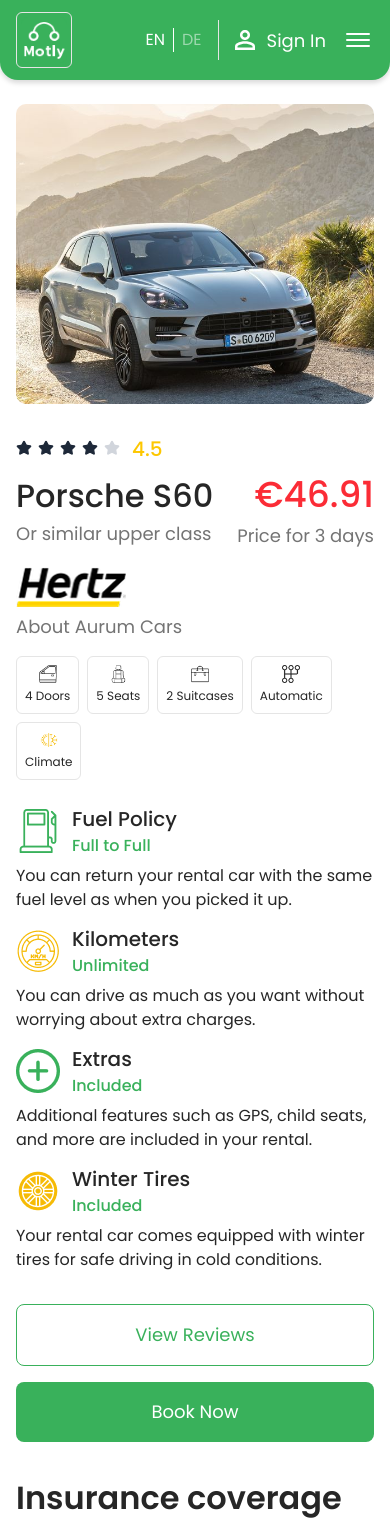
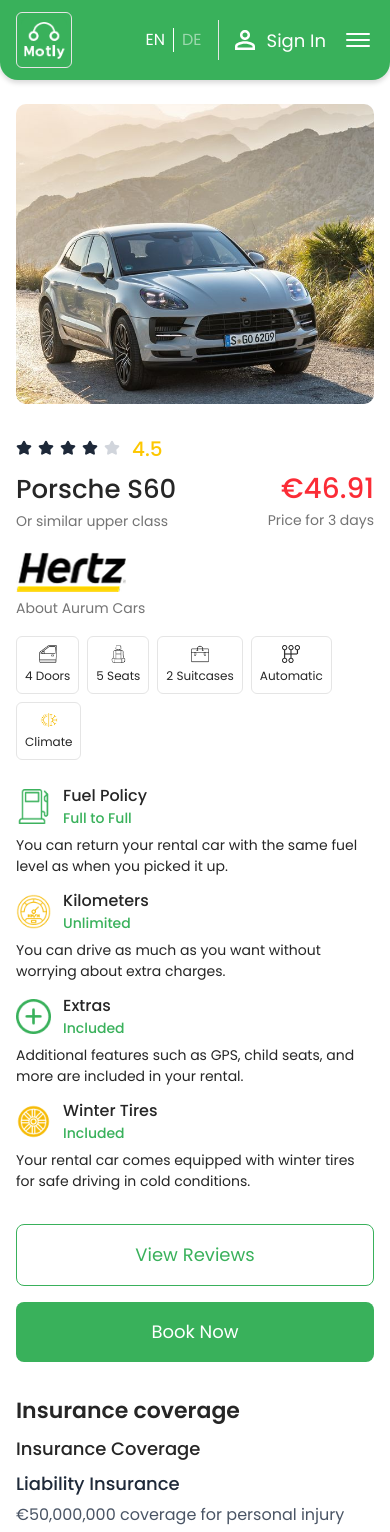
Before and after one commit to mijanConnect/motly-car-rental-website-mahsundic, a Next.js app: page /view-details in a window 390 px wide. Shown: the top 1532 px of the page. Built offline with nearby package versions, Linux system fonts and the light colour scheme.

Commit message:
View details responsive completed

```diff
--- /dev/null
+++ b/app/components/ui/Description.tsx
@@ -0,0 +1,7 @@
+export default function Description() {
+  return (
+    <>
+      <p className="text-[12px] md:text-[16px] text-primaryText"></p>
+    </>
+  );
+}
--- a/app/components/view-details/AdditionalFeatures.tsx
+++ b/app/components/view-details/AdditionalFeatures.tsx
@@ -15,17 +15,30 @@
     <>
       <div className="flex-1">
         <div className="flex gap-3 items-center">
-          <Image src={imageUrl} alt="Icon" width={44} height={44} />
+          <Image
+            src={imageUrl}
+            alt="Icon"
+            width={35}
+            height={35}
+            className="block lg:hidden"
+          />
+          <Image
+            src={imageUrl}
+            alt="Icon"
+            width={44}
+            height={44}
+            className="hidden lg:block"
+          />
           <div>
-            <p className="text-[20px] text-primaryText font-medium">
+            <p className="text-[16px] lg:text-[20px] text-primaryText font-medium">
               {PolicyHeader}
             </p>
-            <p className="text-[16px] font-medium text-primary">{PolicyType}</p>
+            <p className="text-[14px] lg:text-[16px] font-medium text-primary">
+              {PolicyType}
+            </p>
           </div>
         </div>
-        <p className="mt-1.5 text-[16px] text-primaryText">
-          {PolicyDescription}
-        </p>
+        <p className="mt-1.5 description">{PolicyDescription}</p>
       </div>
     </>
   );
--- a/app/components/view-details/DetailsMain.tsx
+++ b/app/components/view-details/DetailsMain.tsx
@@ -30,12 +30,10 @@
 
       {/* Insurance Section */}
       <div className="mt-8 lg:mt-15">
-        <h2 className="font-semibold text-[32px] text-primaryText mb-4">
-          Insurance coverage
-        </h2>
+        <h2 className="heading-main mb-2 lg:mb-4">Insurance coverage</h2>
         <div>
           <section className="w-full bg-white">
-            <h2 className="text-xl font-semibold text-gray-900 mb-4">
+            <h2 className="heading-secondary mb-2 lg:mb-4">
               Insurance Coverage
             </h2>
 
@@ -77,10 +75,10 @@
 
       {/* Payment terms Section */}
       <div className="mt-6 lg:mt-15">
-        <h2 className="font-semibold text-[32px] text-primaryText mb-3">
-          Payment terms
-        </h2>
-        <h3 className="font-medium text-[22px]">Possible payment methods</h3>
+        <h2 className="heading-main mb-2 lg:mb-4">Payment terms</h2>
+        <h3 className="heading-secondary mb-2 lg:mb-4">
+          Possible payment methods
+        </h3>
         <div>
           <div className="flex items-center gap-10 mt-4">
             <div className="flex gap-2 items-center">
@@ -165,12 +163,12 @@
 
       {/* Terms and Conditions & Rental Conditions */}
       <div className="mt-6 lg:mt-15">
-        <h2 className="font-semibold text-[32px] text-primaryText mb-4">
+        <h2 className="heading-main mb-2 lg:mb-4">
           Terms and Conditions & Rental Conditions
         </h2>
         <div>
           <section className="w-full bg-white text-gray-700">
-            <h2 className="text-2xl font-semibold text-gray-900 mb-4">
+            <h2 className="heading-secondary mb-2 lg:mb-4">
               Insurance Coverage and Included Services
             </h2>
 
--- a/app/components/view-details/RightDetailsArea.tsx
+++ b/app/components/view-details/RightDetailsArea.tsx
@@ -21,19 +21,23 @@
       </div>
       <div className="mt-1 flex justify-between items-baseline">
         <div>
-          <h2 className="text-[32px] font-medium text-primaryText">
+          <h2 className="text-[26px] lg:text-[32px] font-medium text-primaryText">
             Porsche S60
           </h2>
           <a
             href="#"
-            className="text-[18px] text-primaryTextLight mb-3 hover:underline inline-block"
+            className="text-[14px] lg:text-[18px] text-primaryTextLight mb-3 hover:underline inline-block"
           >
             Or similar upper class
           </a>
         </div>
         <div className="flex flex-col items-end">
-          <h3 className="text-[36px] font-medium text-red-500">€46.91</h3>
-          <p className="text-[18px] text-primaryTextLight">Price for 3 days</p>
+          <h3 className="text-[28px] lg:text-[36px] font-medium text-red-500">
+            €46.91
+          </h3>
+          <p className="text-[14px] lg:text-[18px] text-primaryTextLight">
+            Price for 3 days
+          </p>
         </div>
       </div>
       <div className="mt-2 lg:mt-4">
@@ -45,7 +49,7 @@
         />
         <a
           href="#"
-          className="text-[18px] text-primaryTextLight mt-1.5 hover:underline inline-block"
+          className="text-[14px] lg:text-[18px] text-primaryTextLight mt-1.5 hover:underline inline-block"
         >
           About Aurum Cars
         </a>
--- a/app/globals.css
+++ b/app/globals.css
@@ -189,6 +189,42 @@
   opacity: 1;
 }
 
-.swiper{
+.swiper {
   padding: 15px !important;
 }
+
+/* Reusable CSS */
+.description {
+  font-size: 16px;
+  color: var(--color-primaryText);
+}
+
+@media (max-width: 1024px) {
+  .description {
+    font-size: 14px;
+  }
+}
+
+.heading-main {
+  font-size: 32px;
+  font-weight: 600;
+  color: var(--color-primaryText);
+}
+
+@media (max-width: 1024px) {
+  .heading-main {
+    font-size: 22px;
+  }
+}
+
+.heading-secondary {
+  font-size: 24px;
+  font-weight: 500;
+  color: var(--color-primaryText);
+}
+
+@media (max-width: 1024px) {
+  .heading-secondary {
+    font-size: 18px;
+  }
+}
```
